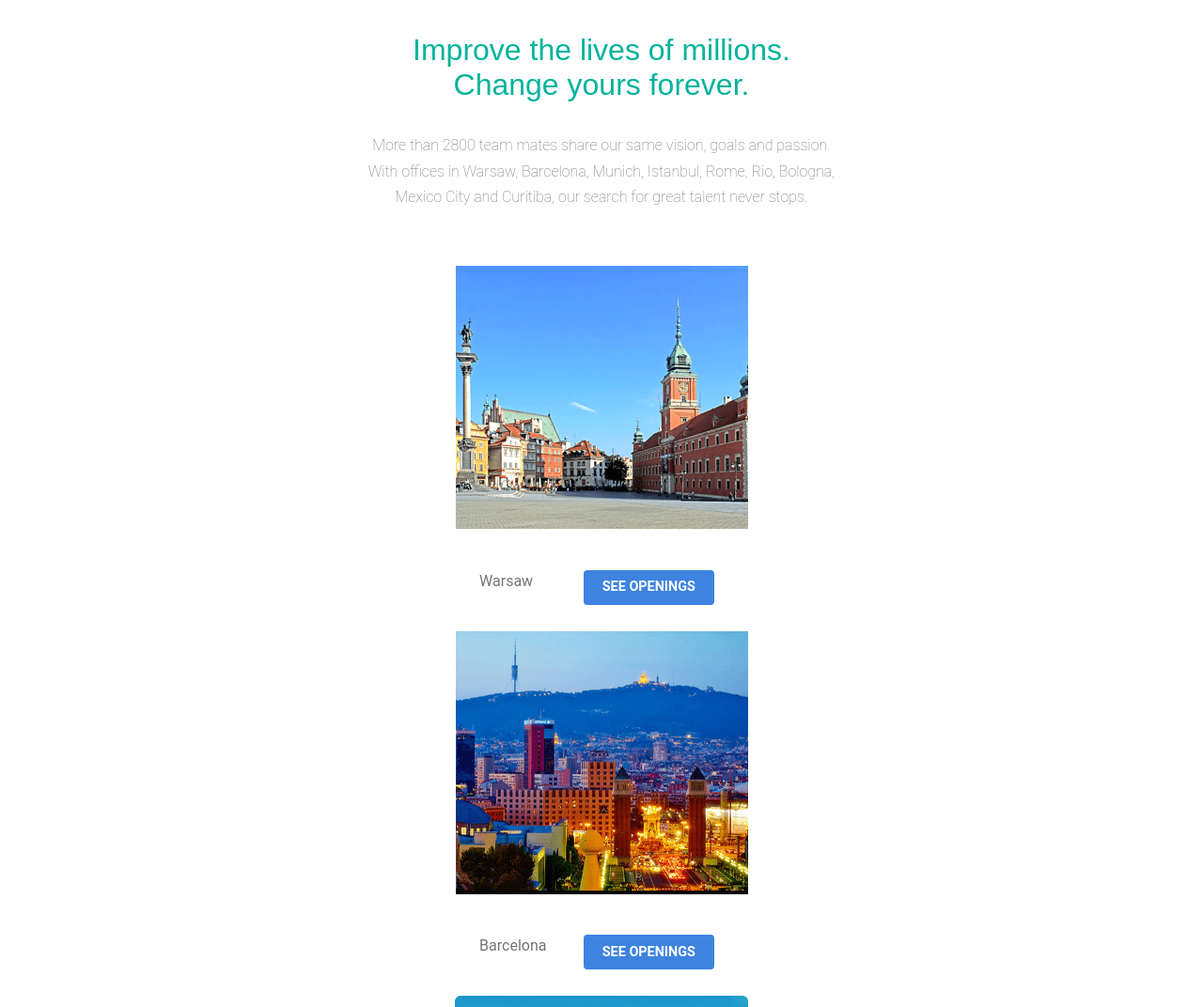
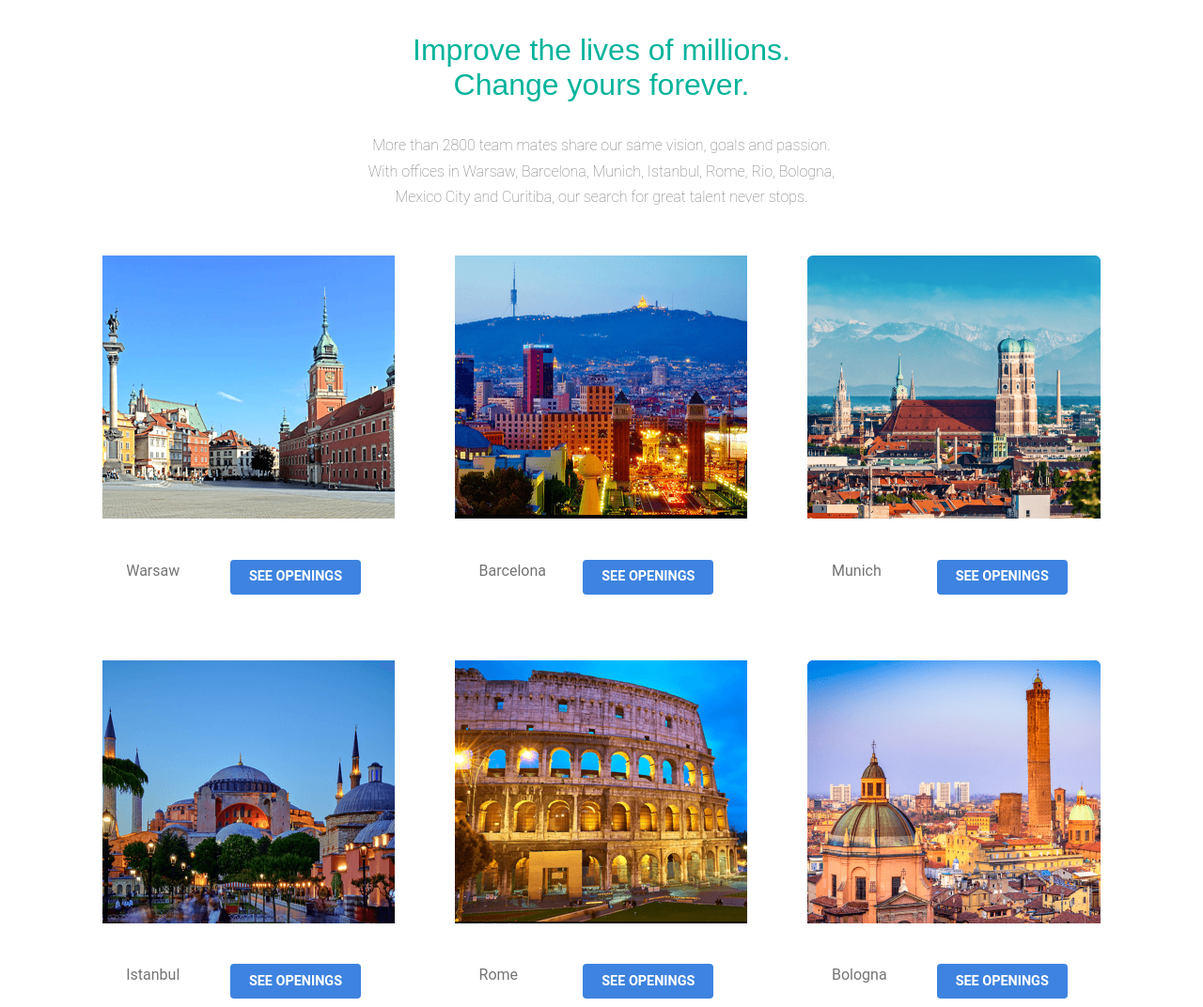
Before and after one commit to malekguemira/docplanner, a plain HTML site: page index.html in a window 1280 px wide. Shown: the part 2059-3131 px from the top of the page at 94% size. Drawn offline with Linux system fonts and the light colour scheme.

Commit message:
first commit

```diff
--- a/index.html
+++ b/index.html
@@ -245,36 +245,36 @@
       </div>
     </section>
     <section class="section5">
-      <div class="country">
-        <div >
+        <div class="card">
           <img src="warsaw.png" alt="warsaw">
           <div  class="buttons">
           <p>Warsaw</p>
           <button type="button"><b>SEE OPENINGS</b></button>
           </div>
-      </div>
-      <div >
+        </div>
+       <div class="card">
         <img src="barcelona (1).png" alt="barcelona">
         <div  class="buttons">
         <p>Barcelona</p>
         <button type="button"><b>SEE OPENINGS</b></button>
         </div>
-    </div>
-    <div >
+      </div>
+      <div class="card">
       <img src="munich.png" alt="munich">
       <div  class="buttons">
       <p>Munich</p>
       <button type="button"><b>SEE OPENINGS</b></button>
       </div>
+      </div>
   </div>
-  <div >
+  <div class="card">
     <img src="istanbul.png" alt="Istanbul">
     <div  class="buttons">
     <p>Istanbul</p>
     <button type="button"><b>SEE OPENINGS</b></button>
     </div>
-</div>
-<div >
+  </div>
+<div class="card" >
   <img src="rome (1).png" alt="rome">
   <div  class="buttons">
   <p>Rome</p>
@@ -288,27 +288,26 @@
   <button type="button"><b>SEE OPENINGS</b></button>
   </div>
 </div>
-<div >
+<div class="card">
   <img src="curitiba.png" alt="curitiba">
   <div  class="buttons">
   <p>Curitiba</p>
   <button type="button"><b>SEE OPENINGS</b></button>
   </div>
 </div>
-<div >
+<div class="card">
   <img src="rio-janeiro.png" alt="rio-janeiro">
   <div  class="buttons">
   <p>Rio De Janeiro</p>
   <button type="button"><b>SEE OPENINGS</b></button>
   </div>
 </div>
-<div >
+<div class="card">
   <img src="mexico-city.png" alt="mexico-city">
   <div  class="buttons">
   <p>Mexico City</p>
   <button type="button"><b>SEE OPENINGS</b></button>
   </div>
-</div>
 </div>
 </section>
 <section class="section6">
--- a/style.css
+++ b/style.css
@@ -324,14 +324,9 @@
     padding-right: 20px;
     padding-left: 20px;
     }
-  .country {
-    display: flex;
-    justify-content: center;
-    align-items: center;
-    flex-wrap: wrap;
-    padding-left: 300px;
-    padding-right: 300px;
-  }
+
+
+
   div .buttons {
     display: flex;
     justify-content: space-between;
```
